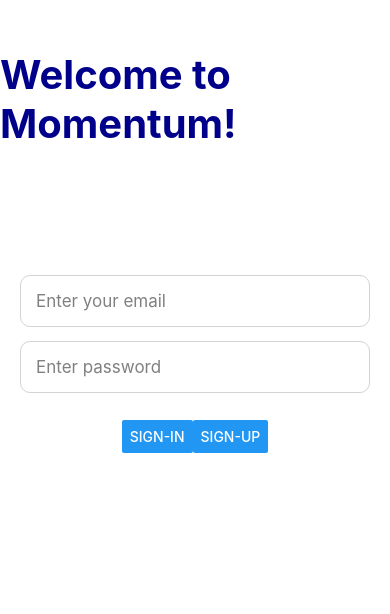
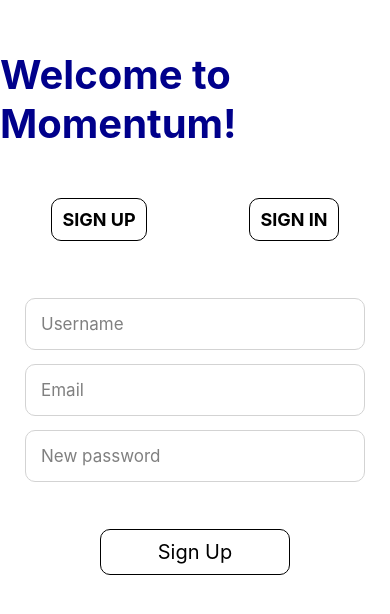
Before and after one commit to MariaS202/Momentum-FP, a React Native app: screen /Login in a window 390 px wide. Shown: the top 614 px of the page. Built offline with nearby package versions, Linux system fonts and the light colour scheme.

Commit message:
minor changes

```diff
--- a/Calendar.js
+++ b/Calendar.js
@@ -1,4 +1,4 @@
-import { useState } from "react";
+import { useContext, useState } from "react";
 import { View, Text, StyleSheet, TouchableOpacity, TextInput, Button} from "react-native";
 import { Agenda } from "react-native-calendars";
 import Modal from "react-native-modal";
--- a/Home.js
+++ b/Home.js
@@ -1,6 +1,6 @@
 import { useContext, useEffect, useState } from "react";
 import { View, Text, StyleSheet, ScrollView, SafeAreaView, Image, TouchableOpacity, Button, TextInput, FlatList,} from "react-native";
-// import { Cell, Section, TableView } from 'react-native-tableview-simple';
+import DateTimePicker from '@react-native-community/datetimepicker';
 import Modal from "react-native-modal";
 import * as Location from 'expo-location'
 import MaterialCommunityIcons from 'react-native-vector-icons/MaterialCommunityIcons';
@@ -8,6 +8,7 @@ import { SelectCountry } from 'react-native-element-dropdown';
 import Labels from "./Labels";
 import { TasksContext } from "./Context";
 import AsyncStorage from "@react-native-async-storage/async-storage";
+import * as Notifications from 'expo-notifications';
 
 export default function Home() {
     const [location, setLocation] = useState(null);
@@ -18,13 +19,52 @@ export default function Home() {
 	};
     const [taskName, setTaskName] = useState('')
     const [taskNotes, setTaskNotes] = useState('')
+    const [empTasks, setEmpTasks] = useState(true)
+    const [time, setTime] = useState(new Date())
+    const [taskDate, setTaskDate] = useState(new Date())
     const {tasks, setTasks} = useContext(TasksContext)
-    const [empTasks, setEmpTasks] = useState(true)
     const {labels} = useContext(TasksContext)
     const {value, setValue} = useContext(TasksContext)
     const {labelName, setLabelName} = useContext(TasksContext)
     const {email, setEmail} = useContext(TasksContext)
 
+    // First, set the handler that will cause the notification
+    // // to show the alert
+    Notifications.setNotificationHandler({
+        handleNotification: async () => ({
+        shouldShowAlert: true,
+        shouldPlaySound: true,
+        shouldSetBadge: false,
+        }),
+    });
+
+    // Second, call scheduleNotificationAsync()
+    // Notifications.scheduleNotificationAsync({
+    //     content: {
+    //       title: "Time's up!",
+    //       body: 'Change sides!',
+    //     },
+    //     trigger: {
+    //     //   type: SchedulableTriggerInputTypes.TIME_INTERVAL,
+    //     //   seconds: 60,
+    //     },
+    //   });
+
+    const changeDate = (event, date) => {
+        const {
+            set,
+            nativeEvent: {timestamp, utcOffset},
+          } = event;
+          setTaskDate(date)
+    }
+
+    const changeTime = (event, time) => {
+        const {
+            set,
+            nativeEvent: {timestamp, utcOffset},
+          } = event;
+        setTime(time)
+    }
 
     // OpenWeather API for current weather
     useEffect(()=>{
@@ -201,12 +241,15 @@ export default function Home() {
 
                     <Modal isVisible={isModalVisible} onSwipeComplete={()=>setModalVisible(false)}  backdropOpacity={0.4}>
                         <View style={styles.modal}>
+                            {/* Add tasks heading */}
                             <Text style={styles.add_task_text}>Add Task</Text>
+                            {/* task name */}
                             <TextInput value={taskName} onChangeText={setTaskName}
                                 placeholder="What would you like to accomplish?"
                                 placeholderTextColor={'grey'}
                                 style={styles.task_text}
                             />
+                            {/* additional notes for the task */}
                             <TextInput value={taskNotes} onChangeText={setTaskNotes}
                                 multiline
                                 maxLength={1000}
@@ -214,7 +257,7 @@ export default function Home() {
                                 placeholderTextColor={'grey'}
                                 style={styles.task_notes}
                             />
-
+                            {/* Assigning an existing Label to a task */}
                             <View style={{flexDirection: 'row', justifyContent: 'space-between'}}>
                                 <Text style={{marginLeft: 25, alignSelf: 'center', fontSize: 18}}>Labels:</Text>
                                 <SelectCountry
@@ -232,6 +275,33 @@ export default function Home() {
                                 />
                             </View>
 
+                            {/* Scheduling tasks */}
+                            <View>
+                                <Text style={{alignSelf: 'center', fontSize: 18}}>Schedule task on:</Text>
+
+                                <View style={{flexDirection: 'row', justifyContent: 'space-evenly', marginTop: 10}}>
+                                    <DateTimePicker
+                                        mode="date"
+                                        value={taskDate}
+                                        onChange={changeDate}
+                                        textColor="black"
+                                    />
+                                    <DateTimePicker
+                                        mode="time"
+                                        value={time}
+                                        onChange={changeTime}
+                                    />
+                                    {console.log(taskDate)}
+                                </View>
+                            </View>
+
+                            {/* Set Reminder */}
+                            <View>
+                                <Text style={{marginLeft: 25, fontSize: 18}}>Set Reminder: </Text>
+                            </View>
+
+
+                            {/* Discard and saving tasks buttons */}
                             <View style={{flexDirection: 'row', alignSelf: 'center', marginTop: 20}}>
                                 <Button title="Discard Task" color={'black'} onPress={toggleModal}/>
                                 <Button title="Save Task" color={'black'}
@@ -318,8 +388,8 @@ const styles = StyleSheet.create({
         borderRadius: 20
     },
     modal: {
-        width: 350,
-		height: 450,
+        width: 370,
+		height: 600,
 		backgroundColor: 'white',
 		borderRadius: 20,
         alignSelf: 'center'
--- a/Login.js
+++ b/Login.js
@@ -1,13 +1,23 @@
 import { useContext, useState } from "react";
-import { View, Text, StyleSheet, SafeAreaView, TextInput, KeyboardAvoidingView, Button} from "react-native";
+import { View, Text, StyleSheet, SafeAreaView, TextInput, KeyboardAvoidingView, Button, Touchable, TouchableOpacity} from "react-native";
 import Home from './Home'
 import { auth } from "./firebaseConfig";
 import { createUserWithEmailAndPassword, signInWithEmailAndPassword, } from "firebase/auth";
 import { TasksContext } from "./Context";
 
 export default function Login({navigation}) {
+    const [signInMode, setSignInMode] = useState(false)
+    const [signUpMode, setSignUpMode] = useState(false)
+    const [username, setUsername] = useState('')
+
     const {email, setEmail} = useContext(TasksContext)
     const {pass, setPass} = useContext(TasksContext)
+
+    // setting SignUp as the default display
+    if(!signInMode && !signUpMode) {
+        setSignUpMode(true)
+        setSignInMode(false)
+    }
 
     const signUp = () => {
         createUserWithEmailAndPassword(auth, email, pass)
@@ -15,7 +25,6 @@ export default function Login({navigation}) {
             // Signed up
             const user = userCredential.user;
             console.log(email);
-
         })
         .catch((error) => {
             const errorCode = error.code;
@@ -29,8 +38,6 @@ export default function Login({navigation}) {
             // Signed in
             const user = userCredential.user;
             console.log();
-
-            // ...
         })
         .catch((error) => {
             const errorCode = error.code;
@@ -38,48 +45,117 @@ export default function Login({navigation}) {
         });
     }
 
+    // Greeting pop up when user signs up
+    const greetingText = () => {
+
+    }
+
     return (
         <SafeAreaView style={styles.container}>
             <KeyboardAvoidingView behavior="padding">
                 <Text style={styles.welcome_text}>Welcome to Momentum!</Text>
-                {/* email and password view */}
-                <View style={{marginTop: 120, }}>
+
+                <View style={{flexDirection: 'row', justifyContent: 'space-around' , marginTop: 50}}>
+                    <TouchableOpacity style={styles.buttons_siso_mode}
+                        onPress={() => {
+                            setSignUpMode(true)
+                            setSignInMode(false)
+                        }}>
+                        <Text style={{fontSize: 18, fontWeight: 'bold'}}>SIGN UP</Text>
+                    </TouchableOpacity>
+
+                    <TouchableOpacity style={styles.buttons_siso_mode}
+                        onPress={()=>{
+                            setSignInMode(true)
+                            setSignUpMode(false)
+                        }}>
+                        <Text style={{fontSize: 18, fontWeight: 'bold'}}>SIGN IN</Text>
+                    </TouchableOpacity>
+                </View>
+
+                {signUpMode &&
+                    <View>
+                        {/* email and password view in sign up */}
+                        <View style={{marginTop: 50, }}>
                             <TextInput
-                    placeholder="Enter your email"
+                            placeholder="Username"
+                            placeholderTextColor={"grey"}
+                            onChangeText={setUsername}
+                            style={styles.inputs}
+                            value={username}
+
+                            />
+
+                            <TextInput
+                            keyboardType="email-address"
+                            placeholder="Email"
                             placeholderTextColor={"grey"}
                             onChangeText={setEmail}
                             style={styles.inputs}
                             value={email}/>
 
                             <TextInput
-                    placeholder="Enter password"
+                            placeholder="New password"
                             placeholderTextColor={"grey"}
                             style={styles.inputs}
                             onChangeText={setPass}
                             value={pass}
                             secureTextEntry/>
                         </View>
-                {/* buttons view */}
-                <View style={{flexDirection: 'row', alignSelf: "center", margin: 20}}>
-                    <Button title="Sign-In"
+
+                        <TouchableOpacity style={[styles.signup_signin_buttons, {marginTop: 40}]}
                             onPress={()=> {
-                            signIn()
-                            console.log(email, pass);
+                                if(username !== '' && email !== '' && pass !== '') {
+                                    signUp()
+                                    console.log(username, email, pass);
                                     navigation.navigate(Home)
-                        }}/>
+                                } else {
+                                    alert('some/all fields are empty!')
+                                    return
+                                }
+                            }}>
+                            <Text style={{fontSize: 20, fontWeight: '400', alignSelf: 'center'}}>Sign Up</Text>
+                        </TouchableOpacity>
+                    </View>
+                }
 
-                    <Button title="Sign-Up"
-                        onPress={()=> {
-                            signUp()
-                        }}/>
+                {signInMode &&
+                    <View>
+                    {/* email and password view  in sign in*/}
+                        <View style={{marginTop: 50, }}>
+                            <TextInput
+                            keyboardType="email-address"
+                            placeholder="Email"
+                            placeholderTextColor={"grey"}
+                            onChangeText={setEmail}
+                            style={styles.inputs}
+                            value={email}/>
+
+                            <TextInput
+                            placeholder="Password"
+                            placeholderTextColor={"grey"}
+                            style={styles.inputs}
+                            onChangeText={setPass}
+                            value={pass}
+                            secureTextEntry/>
                         </View>
 
-                {/* <Button title="Login with Google"
+
+                        <TouchableOpacity style={[styles.signup_signin_buttons, {marginTop: 50}]}
                             onPress={()=> {
-                        googleSignIn()
-                    }}
-                    color={"black"}/> */}
+                                if(email !== '' && pass !== '') {
+                                    signIn()
+                                    navigation.navigate(Home)
+                                } else {
+                                    alert('Email and password inputs are empty!')
+                                    return
+                                }
+                            }}>
+                            <Text style={{fontSize: 20, fontWeight: '400', alignSelf: 'center'}}>Sign In</Text>
+                        </TouchableOpacity>
 
+                    </View>
+                }
             </KeyboardAvoidingView>
         </SafeAreaView>
     );
@@ -101,11 +177,24 @@ const styles = StyleSheet.create({
     inputs: {
         borderWidth: 1,
         margin: 7,
-        marginRight: 20,
-        marginLeft: 20,
+        marginRight: 25,
+        marginLeft: 25,
         padding: 15,
         borderRadius: 10,
         borderColor: "lightgrey",
         fontSize: 17
+    },
+    buttons_siso_mode: {
+        borderWidth: 1,
+        padding: 10,
+        borderRadius: 10,
+    },
+    signup_signin_buttons: {
+        borderWidth: 1,
+        padding: 10,
+        borderRadius: 10,
+        marginLeft: 100,
+        marginRight: 100,
     }
+
 });
--- a/package.json
+++ b/package.json
@@ -29,7 +29,8 @@
     "react-native-tableview-simple": "^4.4.1",
     "react-native-timer-picker": "^2.1.0",
     "react-native-vector-icons": "^10.2.0",
-    "react-timer-hook": "^3.0.8"
+    "react-timer-hook": "^3.0.8",
+    "expo-notifications": "~0.29.13"
   },
   "devDependencies": {
     "@babel/core": "^7.20.0"
```
Also changed, not shown: Settings.js (+22 -3 lines), 1 other file (tests, documents, lock files or other folders). Lines whose indentation alone changed are shown as unchanged.
